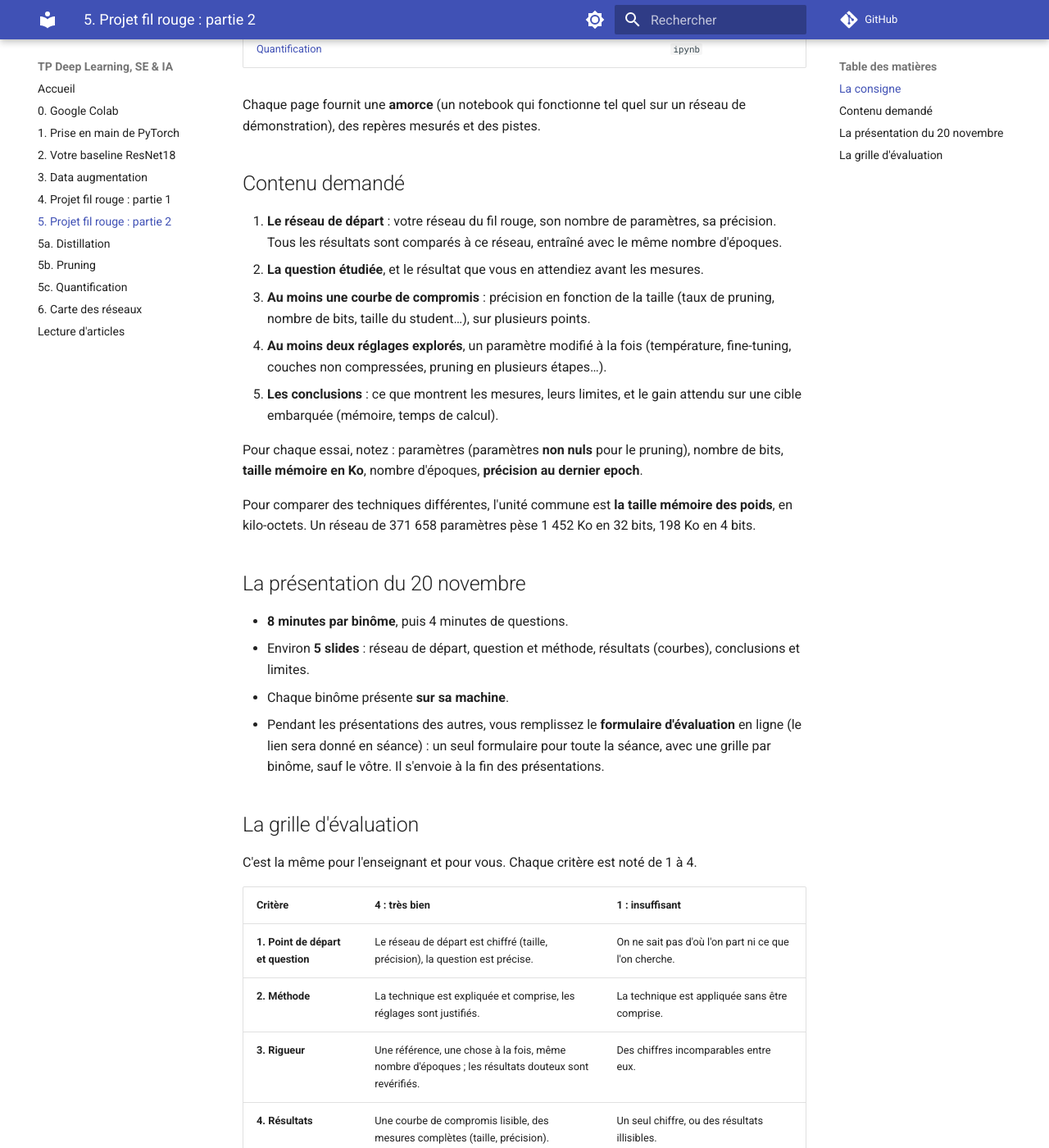
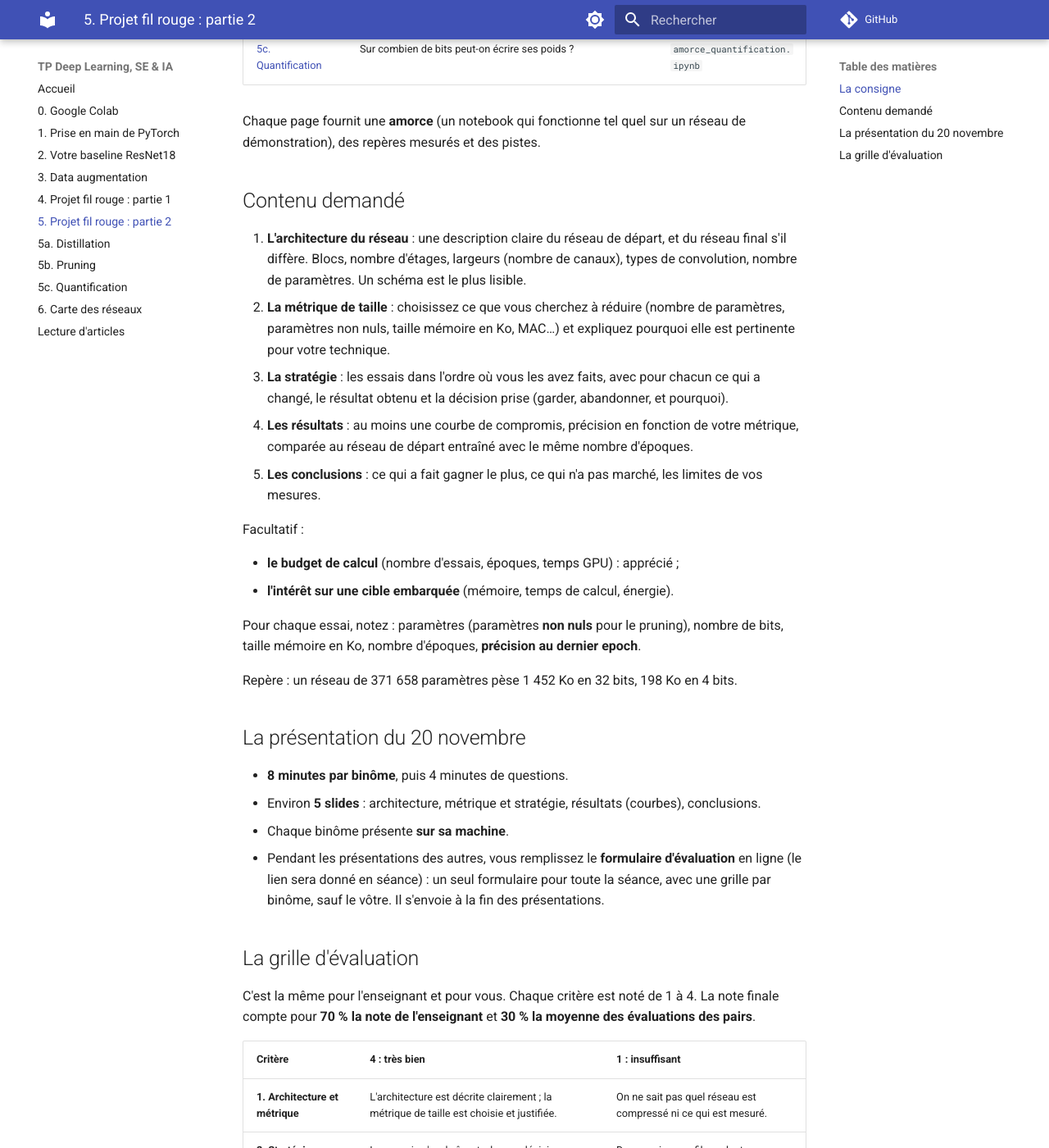
Before and after one commit to bonben/ensta-tp-deep-learning, an MkDocs documentation site: the page built from docs/05_projet_final.md, in a window 1280 px wide and 1400 px high, scrolled down 592 px. Shown: the whole window at 82% size. Built offline with MkDocs 1.6.1 and Material for MkDocs 9.7.7, drawn with Linux system fonts in a browser that asks for light colours; comment, search, counter and statistics services are not loaded; some of the changed text lies outside the part shown.

Commit message:
Partie 2 : architecture, métrique choisie, stratégie ; combinaisons autorisées ; note 70/30
Claude-Session: https://claude.ai/code/session_01E2tnaWGnKcnhRyyZz6dByx

```diff
--- a/docs/05_projet_final.md
+++ b/docs/05_projet_final.md
@@ -4,9 +4,9 @@
 ## La consigne
 
 !!! abstract "Objectif"
-    Choisissez **une** des trois techniques du cours 4 (**distillation**, **pruning** ou
-    **quantification**) et appliquez-la à **votre réseau du fil rouge**. Jusqu'où peut-on le
-    compresser, et à quel prix en précision ?
+    Choisissez une technique principale parmi celles du cours 4 (**distillation**, **pruning**
+    ou **quantification**) et appliquez-la à **votre réseau du fil rouge**. Les combinaisons
+    sont autorisées. Jusqu'où peut-on le compresser, et à quel prix en précision ?
 
 Vous présenterez votre méthode, vos résultats et vos conclusions devant toute la promo le
 **vendredi 20 novembre**, et vous serez évalués par l'enseignant **et par vos camarades**, avec la
@@ -23,27 +23,34 @@ démonstration), des repères mesurés et des pistes.
 
 ## Contenu demandé
 
-1. **Le réseau de départ** : votre réseau du fil rouge, son nombre de paramètres, sa précision.
-   Tous les résultats sont comparés à ce réseau, entraîné avec le même nombre d'époques.
-2. **La question étudiée**, et le résultat que vous en attendiez avant les mesures.
-3. **Au moins une courbe de compromis** : précision en fonction de la taille (taux de pruning,
-   nombre de bits, taille du student…), sur plusieurs points.
-4. **Au moins deux réglages explorés**, un paramètre modifié à la fois (température,
-   fine-tuning, couches non compressées, pruning en plusieurs étapes…).
-5. **Les conclusions** : ce que montrent les mesures, leurs limites, et le gain attendu sur une
-   cible embarquée (mémoire, temps de calcul).
+1. **L'architecture du réseau** : une description claire du réseau de départ, et du réseau
+   final s'il diffère. Blocs, nombre d'étages, largeurs (nombre de canaux), types de
+   convolution, nombre de paramètres. Un schéma est le plus lisible.
+2. **La métrique de taille** : choisissez ce que vous cherchez à réduire (nombre de paramètres,
+   paramètres non nuls, taille mémoire en Ko, MAC…) et expliquez pourquoi elle est pertinente
+   pour votre technique.
+3. **La stratégie** : les essais dans l'ordre où vous les avez faits, avec pour chacun ce qui a
+   changé, le résultat obtenu et la décision prise (garder, abandonner, et pourquoi).
+4. **Les résultats** : au moins une courbe de compromis, précision en fonction de votre
+   métrique, comparée au réseau de départ entraîné avec le même nombre d'époques.
+5. **Les conclusions** : ce qui a fait gagner le plus, ce qui n'a pas marché, les limites de vos
+   mesures.
+
+Facultatif :
+
+- **le budget de calcul** (nombre d'essais, époques, temps GPU) : apprécié ;
+- **l'intérêt sur une cible embarquée** (mémoire, temps de calcul, énergie).
 
 Pour chaque essai, notez : paramètres (paramètres **non nuls** pour le pruning), nombre de
-bits, **taille mémoire en Ko**, nombre d'époques, **précision au dernier epoch**.
+bits, taille mémoire en Ko, nombre d'époques, **précision au dernier epoch**.
 
-Pour comparer des techniques différentes, l'unité commune est **la taille mémoire des poids**,
-en kilo-octets. Un réseau de 371 658 paramètres pèse 1 452 Ko en 32 bits, 198 Ko en 4 bits.
+Repère : un réseau de 371 658 paramètres pèse 1 452 Ko en 32 bits, 198 Ko en 4 bits.
 
 ## La présentation du 20 novembre
 
 - **8 minutes par binôme**, puis 4 minutes de questions.
-- Environ **5 slides** : réseau de départ, question et méthode, résultats (courbes),
-  conclusions et limites.
+- Environ **5 slides** : architecture, métrique et stratégie, résultats (courbes),
+  conclusions.
 - Chaque binôme présente **sur sa machine**.
 - Pendant les présentations des autres, vous remplissez le **formulaire d'évaluation** en ligne
   (le lien sera donné en séance) : un seul formulaire pour toute la séance, avec une grille par
@@ -51,15 +58,16 @@ en kilo-octets. Un réseau de 371 658 paramètres pèse 1 452 Ko en 32 bits, 198
 
 ## La grille d'évaluation
 
-C'est la même pour l'enseignant et pour vous. Chaque critère est noté de 1 à 4.
+C'est la même pour l'enseignant et pour vous. Chaque critère est noté de 1 à 4. La note finale
+compte pour **70 % la note de l'enseignant** et **30 % la moyenne des évaluations des pairs**.
 
 | Critère | 4 : très bien | 1 : insuffisant |
 |---|---|---|
-| **1. Point de départ et question** | Le réseau de départ est chiffré (taille, précision), la question est précise. | On ne sait pas d'où l'on part ni ce que l'on cherche. |
-| **2. Méthode** | La technique est expliquée et comprise, les réglages sont justifiés. | La technique est appliquée sans être comprise. |
+| **1. Architecture et métrique** | L'architecture est décrite clairement ; la métrique de taille est choisie et justifiée. | On ne sait pas quel réseau est compressé ni ce qui est mesuré. |
+| **2. Stratégie** | Les essais s'enchaînent, chaque décision s'appuie sur les mesures précédentes. | Des essais sans fil conducteur. |
 | **3. Rigueur** | Une référence, une chose à la fois, même nombre d'époques ; les résultats douteux sont revérifiés. | Des chiffres incomparables entre eux. |
 | **4. Résultats** | Une courbe de compromis lisible, des mesures complètes (taille, précision). | Un seul chiffre, ou des résultats illisibles. |
-| **5. Conclusions** | Ce qu'on retient, les limites, ce que ça donnerait sur une cible réelle. | Pas de conclusion, ou une conclusion que les résultats ne montrent pas. |
+| **5. Conclusions** | Ce qui a marché, ce qui n'a pas marché, les limites. | Pas de conclusion, ou une conclusion que les résultats ne montrent pas. |
 | **6. Présentation** | Claire, dans le temps, réponses précises aux questions. | Confuse, hors du temps. |
 
 Pour chaque binôme, le formulaire propose aussi un champ facultatif : un point fort et une
```
